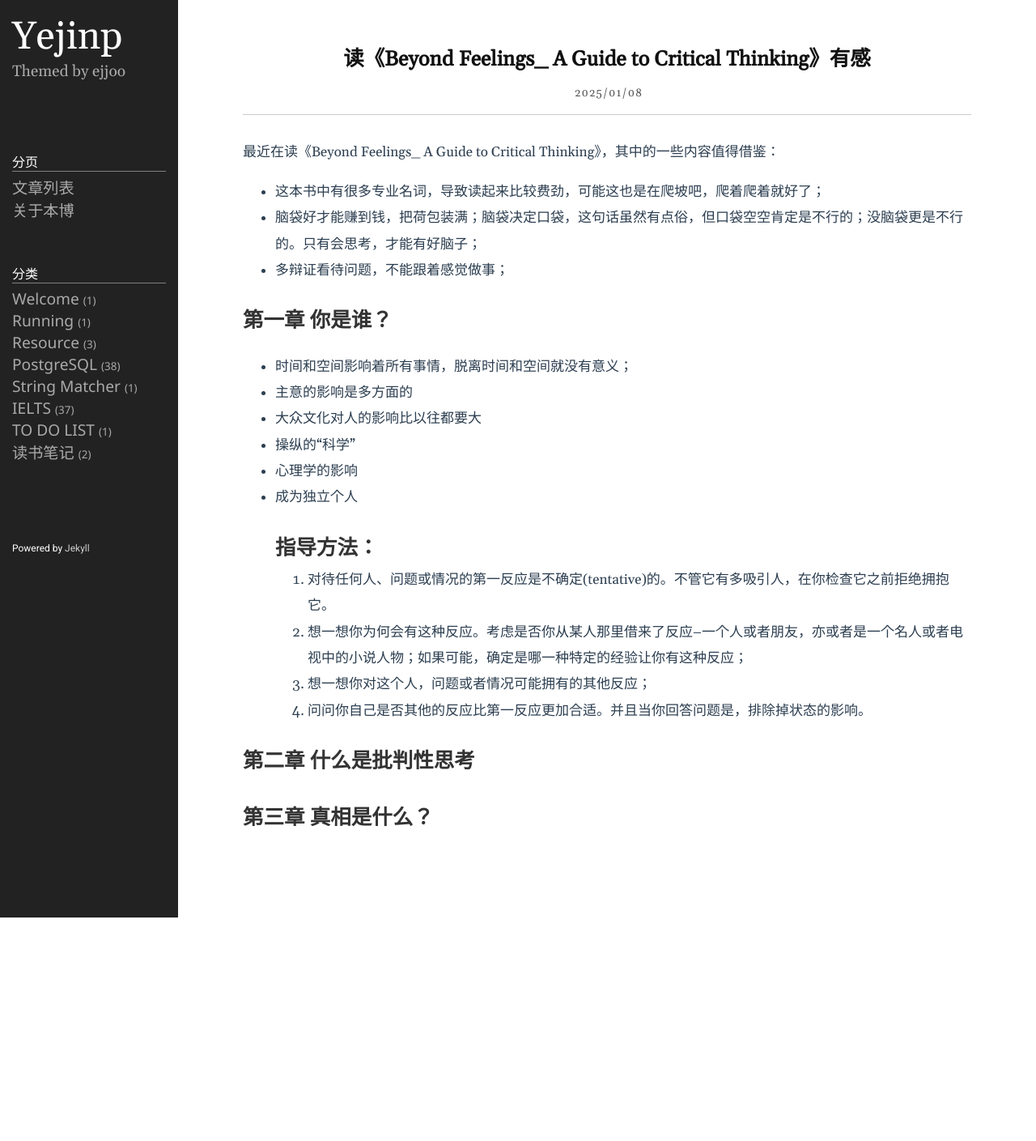
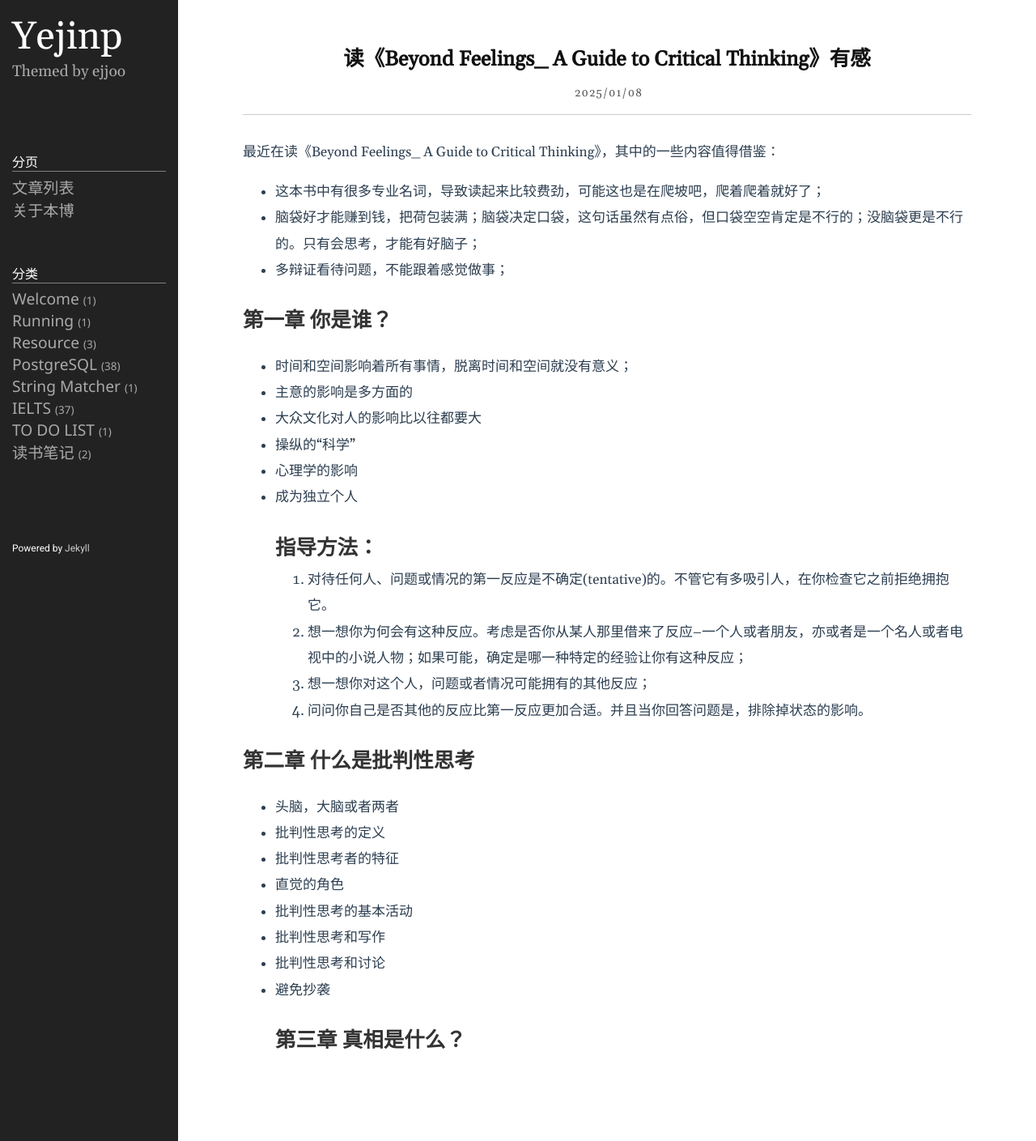
Before and after one commit to yejinp/yejinp.github.io, a Jekyll site: the page built from _posts/2025-01-08-读《Beyond Feelings_ A Guide to Critical Thinking》有感.markdown, in a window 1280 px wide. Shown: the whole page at 81% size. Built offline with Jekyll 4.4.1, drawn with Linux system fonts in a browser that asks for light colours; before the commit the page ends 1133 px from its top, so only the background shows below that.

Commit message:
更新第二章的主要内容

```diff
--- a/_posts/2025-01-08-读《Beyond Feelings_ A Guide to Critical Thinking》有感.markdown
+++ b/_posts/2025-01-08-读《Beyond Feelings_ A Guide to Critical Thinking》有感.markdown
@@ -24,5 +24,12 @@
  4. 问问你自己是否其他的反应比第一反应更加合适。并且当你回答问题是，排除掉状态的影响。
 
 # 第二章 什么是批判性思考
-
+- 头脑，大脑或者两者
+- 批判性思考的定义
+- 批判性思考者的特征
+- 直觉的角色
+- 批判性思考的基本活动
+- 批判性思考和写作
+- 批判性思考和讨论
+- 避免抄袭
 # 第三章 真相是什么？
```
